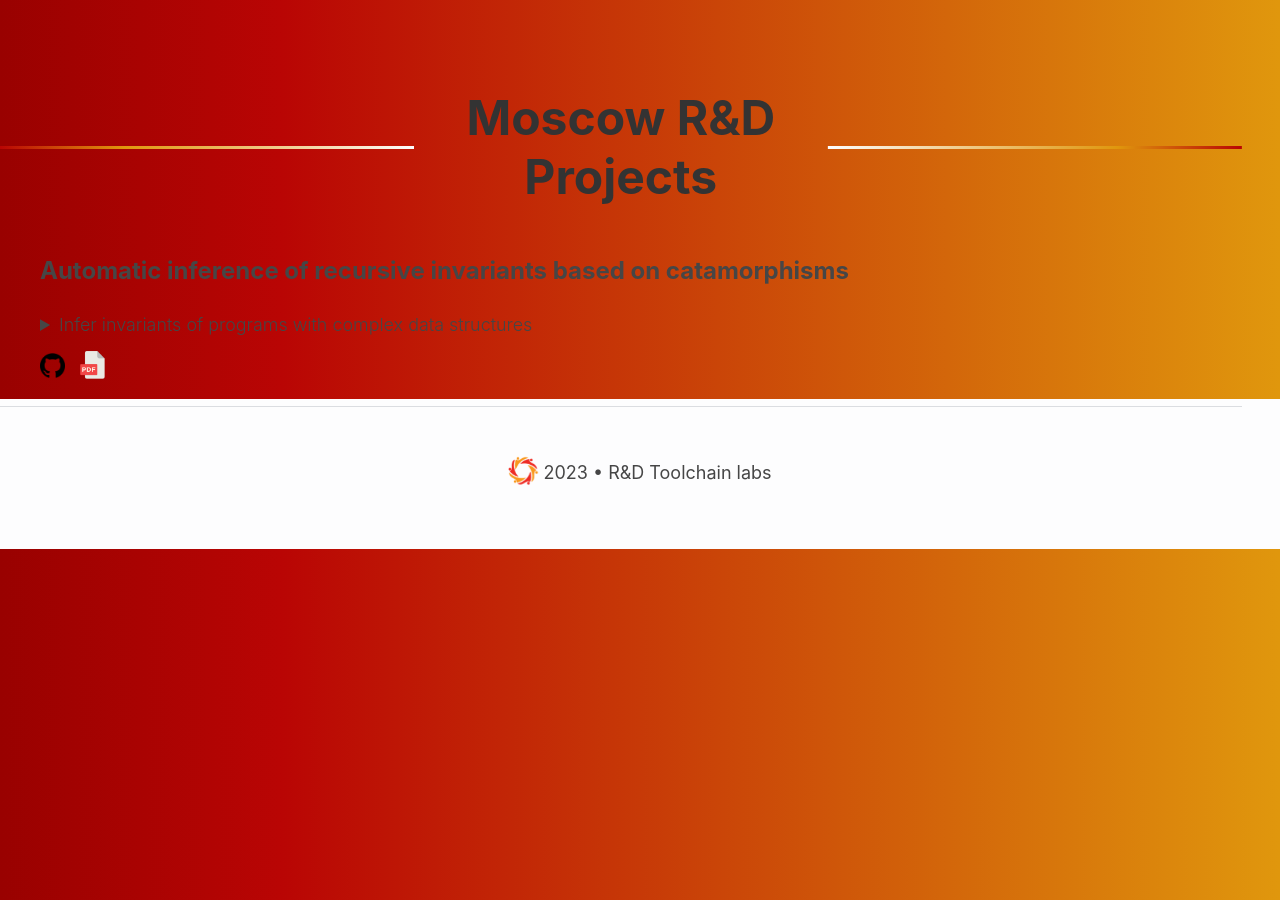
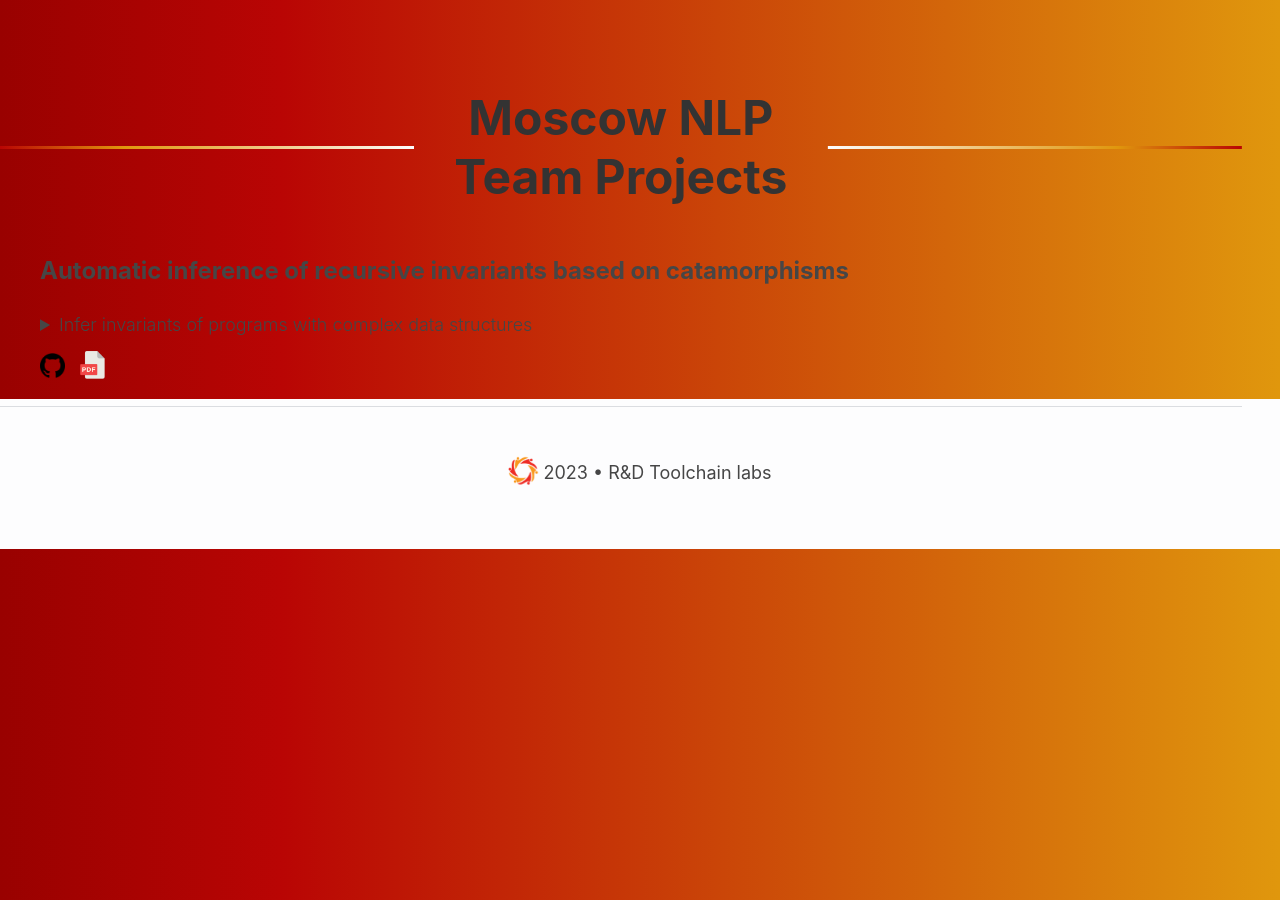
Before and after one commit to SuduIDE/toolchain-website, a Jekyll site: the page built from pages/moscow-nlp.html, in a window 1280 px wide. Built offline with Jekyll 4.4.1, drawn with Linux system fonts in a browser that asks for light colours; nearby versions of some CDN libraries.

Commit message:
Change moscow team page title

```diff
--- a/pages/moscow-nlp.html
+++ b/pages/moscow-nlp.html
@@ -3,7 +3,7 @@
 <div class="microProjectsContainer">
   <div class="microProjectTitleBlock">
     <div class="line"></div>
-    <div class="title">Moscow R&D Projects</div>
+    <div class="title">Moscow NLP Team Projects</div>
     <div class="line transform180"></div>
   </div>
   {% for project in site.moscowProjects %}
```
